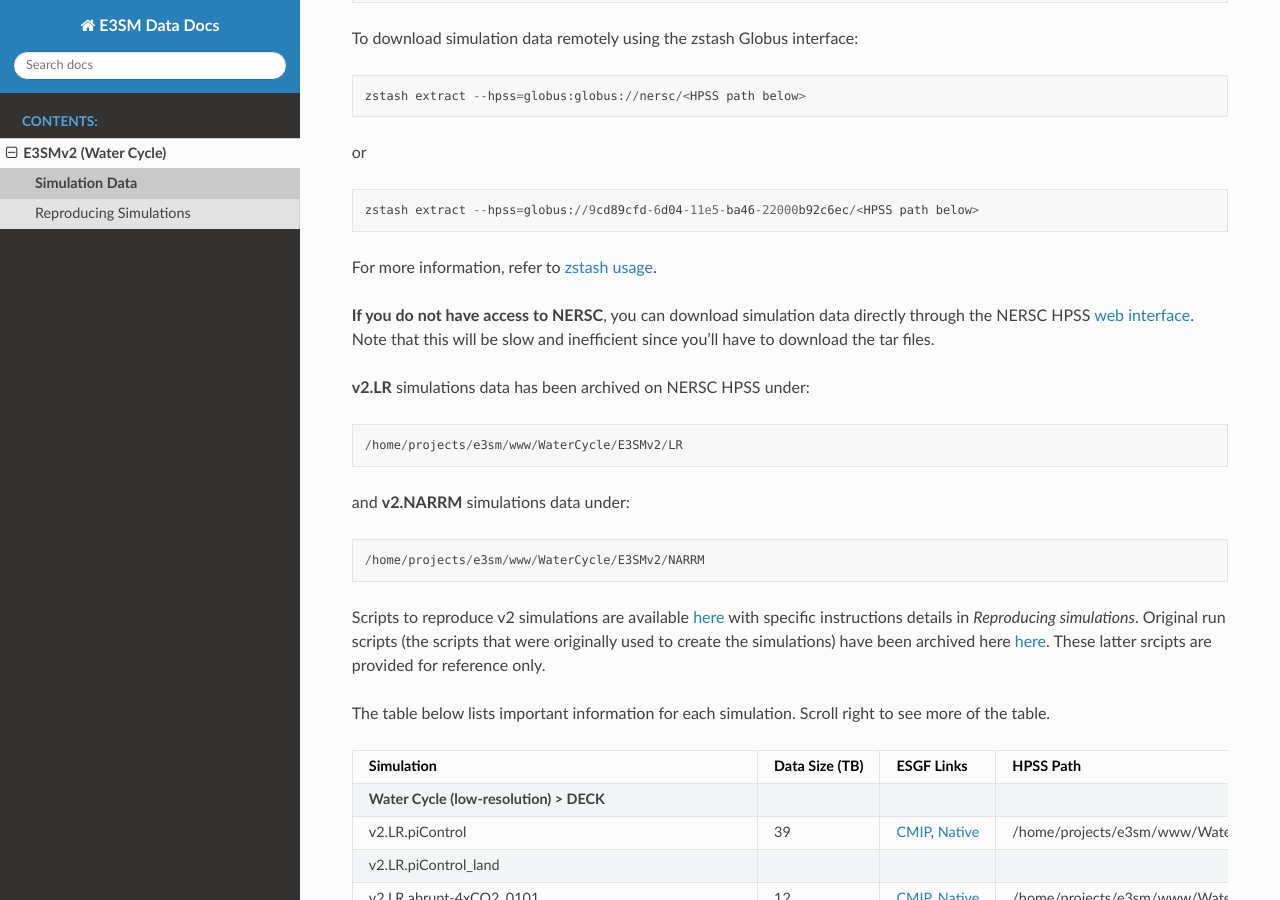
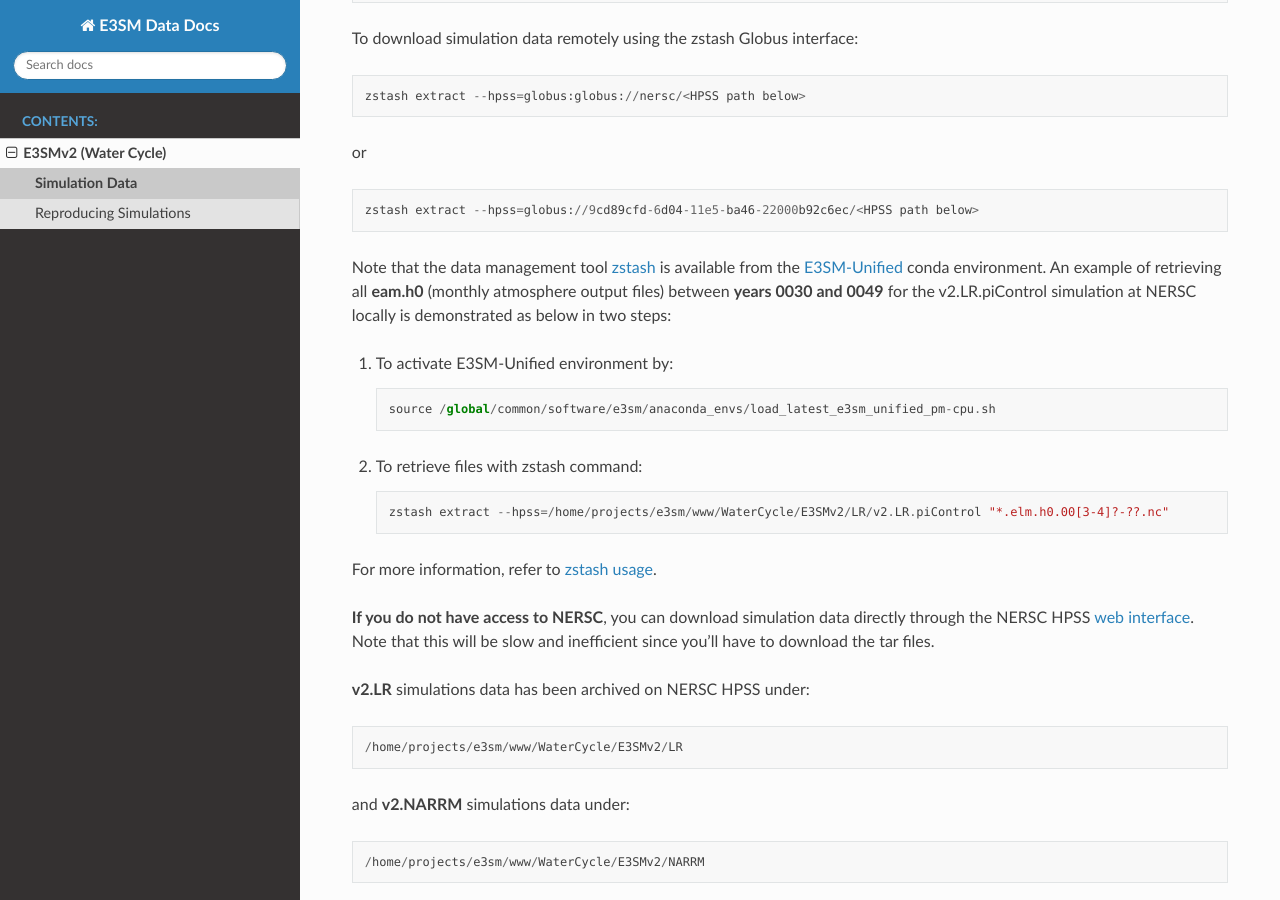
Before and after one commit to E3SM-Project/e3sm_data_docs, a Sphinx documentation site: the page built from docs/source/v2/simulation_locations.rst, in a window 1280 px wide and 900 px high, scrolled down 488 px. Built offline with Sphinx 7.4.7 and the Read the Docs theme 2.0.0, drawn with Linux system fonts in a browser that asks for light colours.

Commit message:
add zstash example

```diff
--- a/docs/source/v2/simulation_locations.rst
+++ b/docs/source/v2/simulation_locations.rst
@@ -22,7 +22,21 @@ or ::
 
    zstash extract --hpss=globus://9cd89cfd-6d04-11e5-ba46-22000b92c6ec/<HPSS path below>
 
+Note that the data management tool `zstash <https://github.com/E3SM-Project/zstash>`_ is available from the `E3SM-Unified <https://github.com/E3SM-Project/e3sm-unified>`_ conda environment. An example of retrieving all **eam.h0** (monthly atmosphere output files) between **years 0030 and 0049** for the v2.LR.piControl simulation at NERSC locally is demonstrated as below in two steps:
+
+1. To activate E3SM-Unified environment by:
+   ::
+
+    source /global/common/software/e3sm/anaconda_envs/load_latest_e3sm_unified_pm-cpu.sh
+
+2. To retrieve files with zstash command:
+   ::
+
+    zstash extract --hpss=/home/projects/e3sm/www/WaterCycle/E3SMv2/LR/v2.LR.piControl "*.elm.h0.00[3-4]?-??.nc"
+
+
 For more information, refer to `zstash usage <https://e3sm-project.github.io/zstash/_build/html/master/usage.html#extract>`_.
+
 
 **If you do not have access to NERSC**, you can download simulation data directly through the  NERSC HPSS
 `web interface <https://portal.nersc.gov/archive/home/projects/e3sm/www/WaterCycle/E3SMv2>`_.
```
